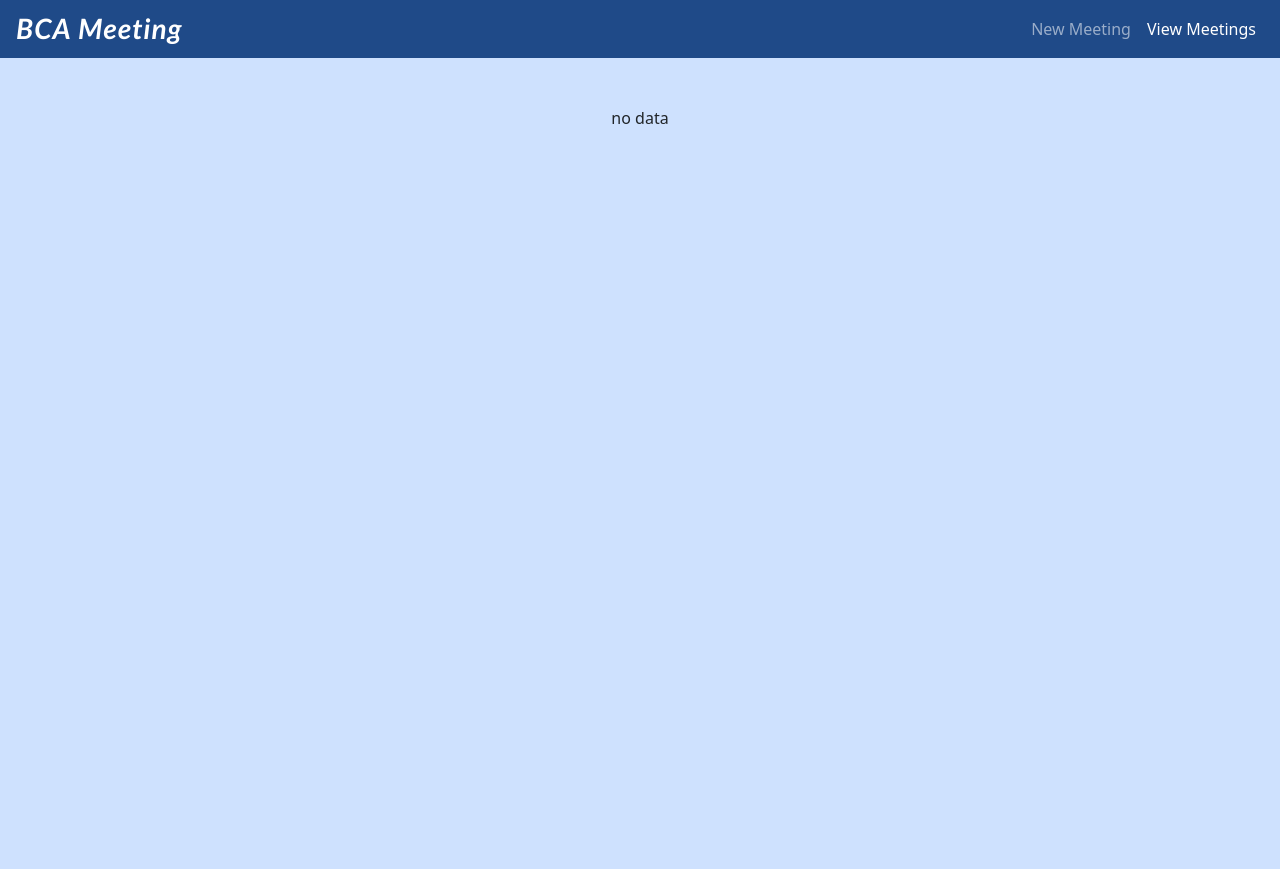
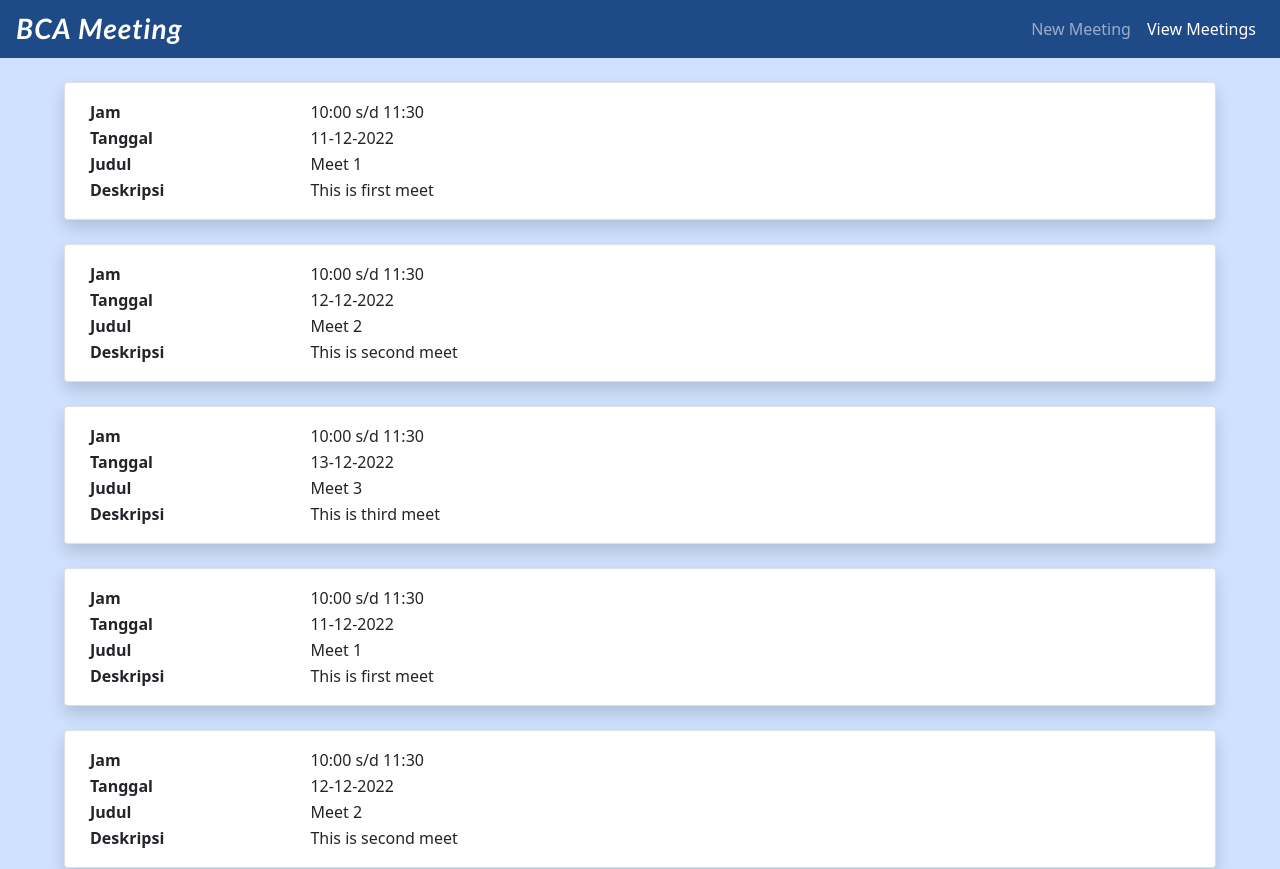
Before and after one commit to kevinnovianp/Task, an Angular app: page /view_meetings in a window 1280 px wide. Shown: the top 869 px of the page. Before the commit the page ends 800 px from the top, so only its background shows below. Built offline with nearby package versions, Linux system fonts and the light colour scheme.

Commit message:
list w/ dump

```diff
--- a/src/app/form/form.component.html
+++ b/src/app/form/form.component.html
@@ -16,8 +16,8 @@
 </style>
 
 <div class="container-fluid p-0">
-  <div class="d-flex justify-content-center mt-5">
-    <div class="card p-3 pt-5 pb-5 shadow bg-body rounded-2 d-flex align-items-center" style="width: 90vw;">
+  <div class="d-flex justify-content-center m-4">
+    <div class="card p-3 pt-5 pb-5 shadow bg-body rounded-2 d-flex align-items-center mb-4" style="width: 90vw;">
       <form class="px-3">
           <table class="mb-3" style="width: 80vw">
             <tr>
--- a/src/app/list/list.component.html
+++ b/src/app/list/list.component.html
@@ -1,11 +1,33 @@
 <div class="container-fluid p-0">
-  <div class="d-flex justify-content-center mt-5" *ngIf="ctr">
-    data
+  <div class="m-4" *ngIf="ctr">
+    <div class="d-flex justify-content-center" *ngFor="let m of meets">
+      <div class="list-group-item card p-4 pt-3 pb-3 mb-4 shadow bg-body rounded-2" style="width: 90vw;">
+        <table style="width: 100%;">
+          <tr>
+            <td style="width: 20%;"><b>Jam</b></td>
+            <td style="width: 80%;">{{m.startTime}} s/d {{m.endTime}}</td>
+          </tr>
+          <tr>
+            <td><b>Tanggal</b></td>
+            <td>{{m.date}}</td>
+          </tr>
+          <tr>
+            <td><b>Judul</b></td>
+            <td>{{m.title}}</td>
+          </tr>
+          <tr>
+            <td><b>Deskripsi</b></td>
+            <td style="line-height: 1rem;">{{m.desc}}</td>
+          </tr>
+        </table>
+      </div>
+    </div>
   </div>
-  <div class="d-flex justify-content-center mt-5" *ngIf="!ctr">
-    no data
+  <div class="m-4" *ngIf="!ctr">
+    <div class="d-flex justify-content-center">
+      <div class="card p-4 pt-3 pb-3 shadow bg-body rounded-2 mb-4 text-center" style="width: 90vw;">
+        <b>No Meeting Found</b>
+      </div>
+    </div>
   </div>
-  <!-- <ng-template #elseBlock>
-    no data
-  </ng-template> -->
 </div>
--- a/src/app/meeting-dump.ts
+++ b/src/app/meeting-dump.ts
@@ -1,10 +1,10 @@
 import { Meeting } from "./meeting";
 
 export const MEETS:Meeting[] = [
-  // {id:1, startTime:'10:00', endTime:'11:30', date:'11-12-2022', title: 'Meet 1', desc: 'this is first meet'},
-  // {id:2, startTime:'10:00', endTime:'11:30', date:'12-12-2022', title: 'Meet 2', desc: 'this is second meet'},
-  // {id:3, startTime:'10:00', endTime:'11:30', date:'13-12-2022', title: 'Meet 3', desc: 'this is third meet'},
-  // {id:1, startTime:'10:00', endTime:'11:30', date:'11-12-2022', title: 'Meet 1', desc: 'this is first meet'},
-  // {id:2, startTime:'10:00', endTime:'11:30', date:'12-12-2022', title: 'Meet 2', desc: 'this is second meet'},
-  // {id:3, startTime:'10:00', endTime:'11:30', date:'13-12-2022', title: 'Meet 3', desc: 'this is third meet'},
+  {id:1, startTime:'10:00', endTime:'11:30', date:'11-12-2022', title: 'Meet 1', desc: 'This is first meet'},
+  {id:2, startTime:'10:00', endTime:'11:30', date:'12-12-2022', title: 'Meet 2', desc: 'This is second meet'},
+  {id:3, startTime:'10:00', endTime:'11:30', date:'13-12-2022', title: 'Meet 3', desc: 'This is third meet'},
+  {id:1, startTime:'10:00', endTime:'11:30', date:'11-12-2022', title: 'Meet 1', desc: 'This is first meet'},
+  {id:2, startTime:'10:00', endTime:'11:30', date:'12-12-2022', title: 'Meet 2', desc: 'This is second meet'},
+  {id:3, startTime:'10:00', endTime:'11:30', date:'13-12-2022', title: 'Meet 3', desc: 'This is third meet'},
 ]
```
